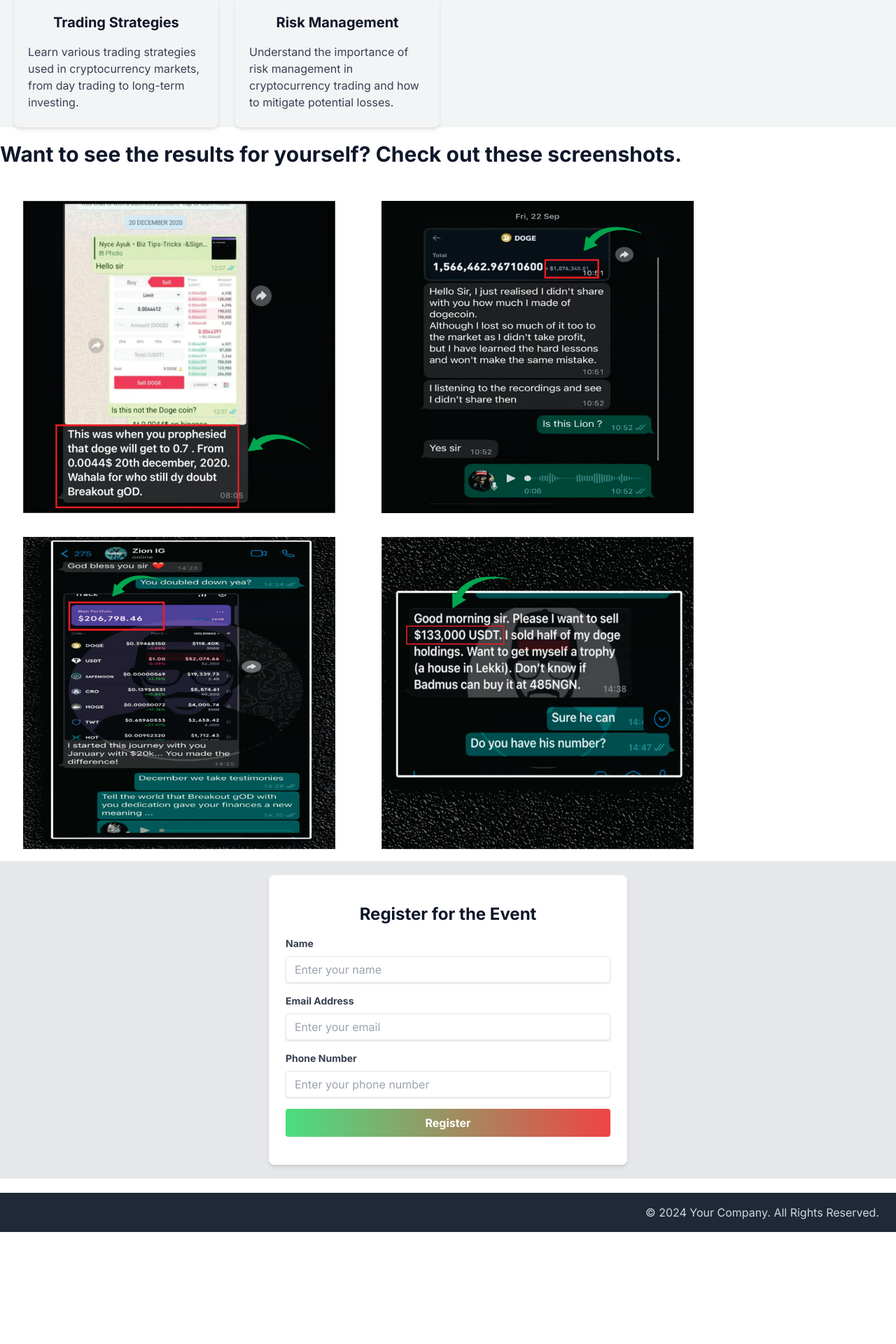
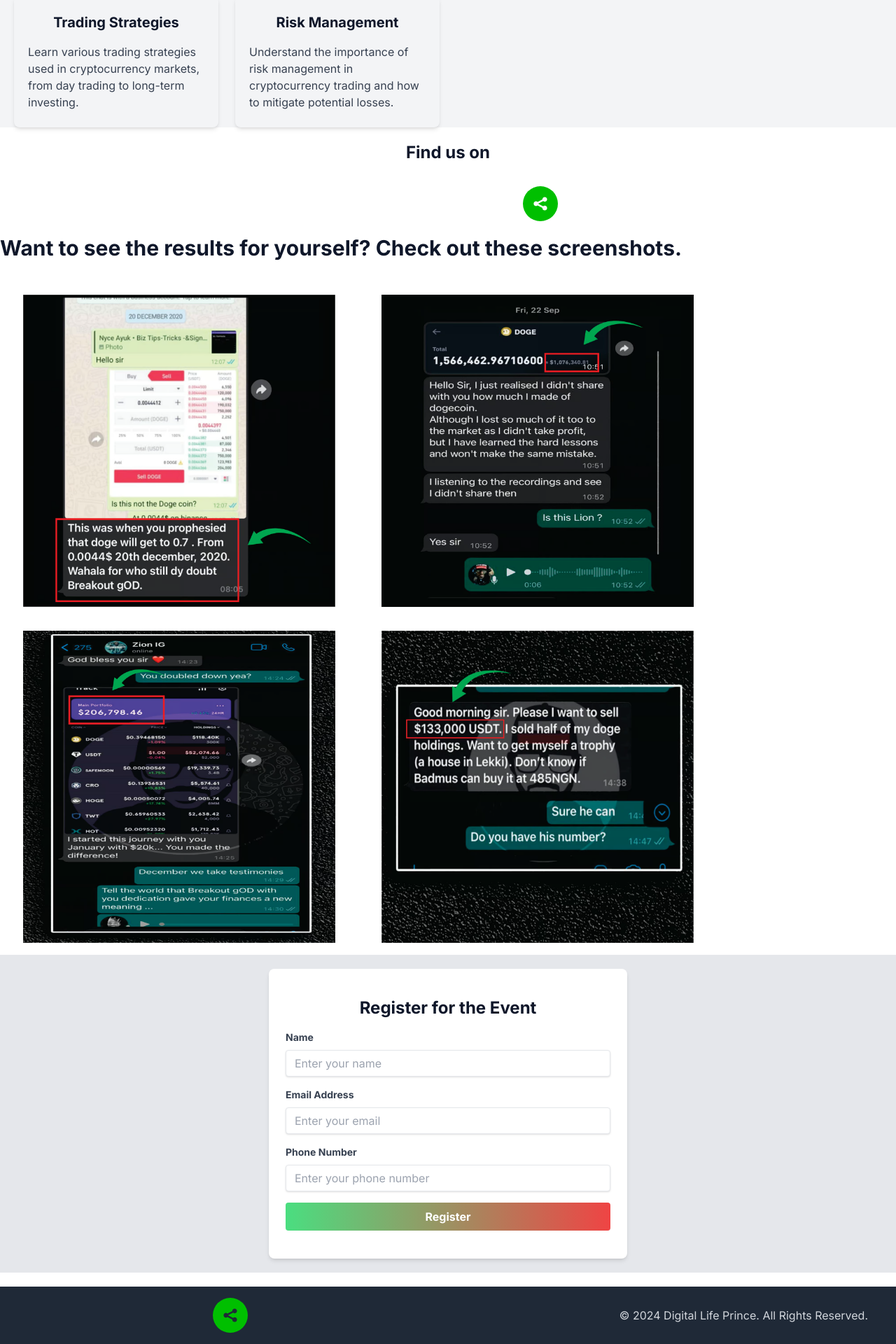
Before and after one commit to parkson-tano/dlp, a Next.js app: page / in a window 1280 px wide. Shown: the part 1674-3594 px from the top of the page at 70% size. Before the commit the page ends 3434 px from the top, so only its background shows below. Built offline with nearby package versions, Linux system fonts and the light colour scheme.

Commit message:
add footer

```diff
--- a/app/page.tsx
+++ b/app/page.tsx
@@ -87,6 +87,21 @@ export default function Home() {
           </div>
         </div>
       </section>
+      <p className="text-2xl font-bold text-center mb-8 text-slate-900">
+          Find us on
+          </p>
+      <div className="flex space-x-4 mx-auto text-center mb-5">
+          <SocialIcon url="www.whatsapp.com" href="https://chat.whatsapp.com/HwIOJfwNg8C4LM6luQ5OHk" target="_blank"
+            rel="noreferrer" />
+          <SocialIcon url="www.telegram.com" href="https://t.me/bullruncameroon" target="_blank"
+            rel="noreferrer" />
+          <SocialIcon url="www.instagram.com" target="_blank"
+            rel="noreferrer" />
+          <SocialIcon url="www.facebook.com" target="_blank"
+            rel="noreferrer" />
+          <SocialIcon url="www.x.com" href="https://twitter.com/WainkemD" target="_blank"
+            rel="noreferrer" />
+        </div>
       <div className="telegram-icon">
         <SocialIcon url="www.telegram.com" href="https://t.me/bullruncameroon" target="_blank"
           rel="noreferrer" />
@@ -99,7 +114,7 @@ export default function Home() {
       <div className="container mx-auto">
         <div className="flex flex-col lg:mb-0 lg:w-full lg:max-w-5xl lg:flex-row lg:flex-wrap">
 
-          <h2 className="text-3xl font-bold text-center mb-8 text-slate-900">
+          <h2 className="text-3xl font-bold mx-0 text-center mb-8 text-slate-900">
             Want to see the results for yourself? Check out these screenshots.
           </h2>
 
@@ -145,12 +160,21 @@ export default function Home() {
 
         <ModalForm />
       </div>
-      <footer className="bg-gray-800 text-gray-300 py-4 px-6 flex justify-between items-center">
-    <div className="flex space-x-4">
-
-    </div>
-    <div>&copy; 2024 Your Company. All Rights Reserved.</div>
-</footer>
+      <footer className="bg-gray-800 text-gray-300 py-4 px-10 flex justify-between items-center">
+        <div className="flex space-x-4">
+          <SocialIcon url="www.whatsapp.com" href="https://chat.whatsapp.com/HwIOJfwNg8C4LM6luQ5OHk" target="_blank"
+            rel="noreferrer" />
+          <SocialIcon url="www.telegram.com" href="https://t.me/bullruncameroon" target="_blank"
+            rel="noreferrer" />
+          <SocialIcon url="www.instagram.com" target="_blank"
+            rel="noreferrer" />
+          <SocialIcon url="www.facebook.com" target="_blank"
+            rel="noreferrer" />
+          <SocialIcon url="www.x.com" href="https://twitter.com/WainkemD" target="_blank"
+            rel="noreferrer" />
+        </div>
+        <div>&copy; 2024 Digital Life Prince. All Rights Reserved.</div>
+      </footer>
 
     </main>
 
```
